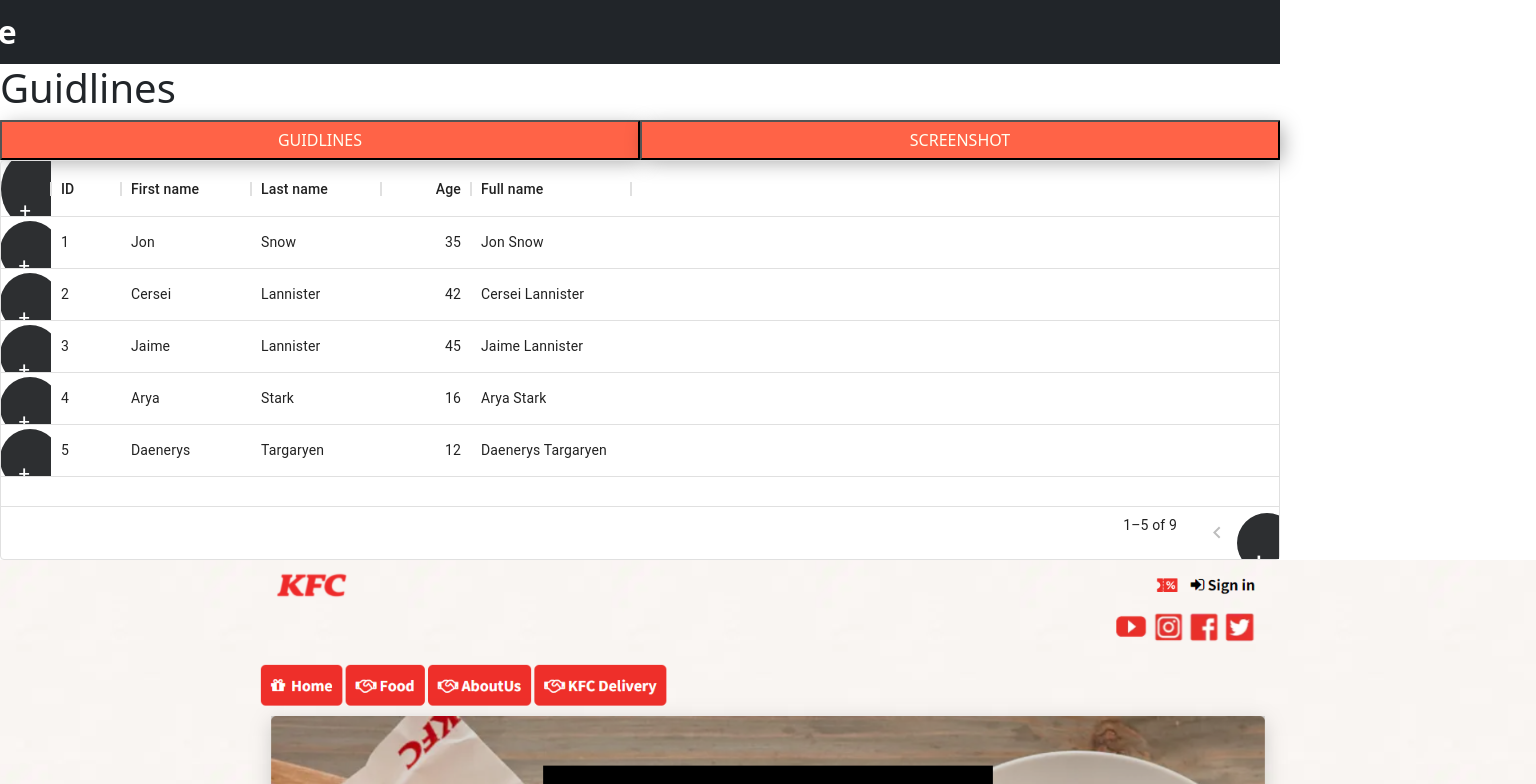
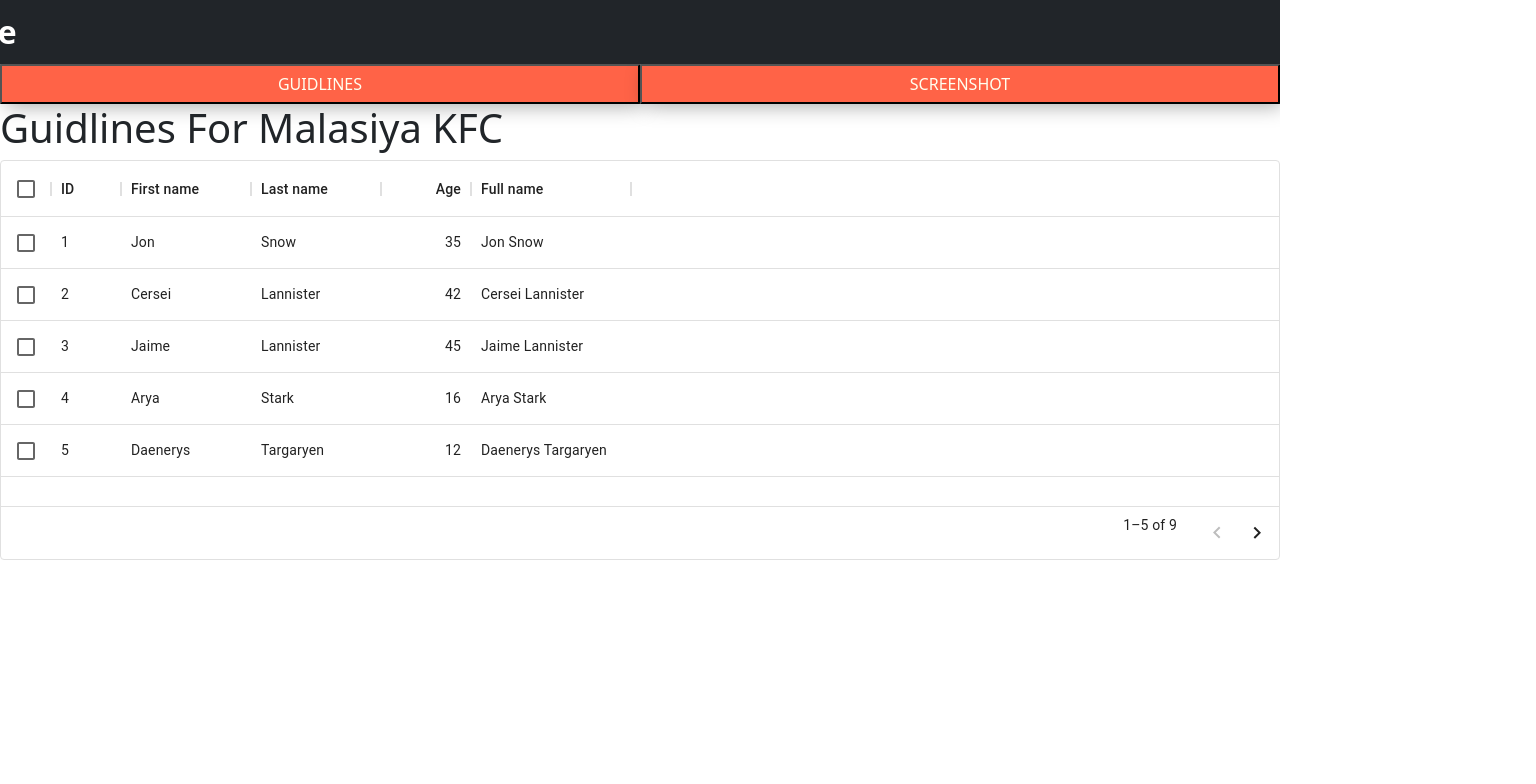
Before and after one commit to SherazLiaqat/myThesis, a React (Create React App) app: page /MalasiyaGuidline in a window 1280 px wide. Shown: the top 784 px of the page, 1536 px wide, since content can reach past the window. Built offline with nearby package versions, Linux system fonts and the light colour scheme.

Commit message:
upadated

```diff
--- a/src/Components/Dropdown.css
+++ b/src/Components/Dropdown.css
@@ -4,12 +4,13 @@
 
 
 .nav1 {
-  width : 400px;
+  width : 600px;
   background : #2d2f31;
   margin : 40px auto;
-  border-radius:  40px;
+  border-radius: 40px;
 }
-span {
+.span {
+
   padding : 30px;
   background : #2d2f31;
   color : white;
@@ -17,12 +18,18 @@
   font-variant : small-caps;
   cursor : pointer;
   display: block;
+  border-radius: 40px;
 }
-
+.slide li a {
+  color: white;
+  text-decoration: none;
+  font-size: 25px;
+}
 span::after {
+ left: 70%;
   float: right;
-  right: 10%;
-  content: "+";
+  /* right: 70%; */
+  content: "";
 }
 
 .slide {
@@ -30,13 +37,13 @@
   width:100%;
   height:0px;
   overflow: hidden;
-  text-align: center;
+  /* text-align: center; */
   transition: height .4s ease;
  color:'white';
  text-Decoration:"none";
 }
 
-.slide li {padding : 30px;}
+.slide li {padding : 8px;list-style: none;}
 
 #touch {position: absolute; opacity: 0; height: 0px;}
 
--- a/src/Components/Dropdown.jsx
+++ b/src/Components/Dropdown.jsx
@@ -6,7 +6,7 @@
     <>
 <nav className="nav1">
 
-<label for="touch"><span>Please Select The Country</span></label>
+<label for="touch"><span style={{fontSize:'32px'}} className="span">Please Select The Country</span></label>
 <input type="checkbox" id="touch"/>
 
 <ul class="slide" style={{color:'white',textDecoration:"none"}}>
--- a/src/Components/Home.jsx
+++ b/src/Components/Home.jsx
@@ -2,7 +2,7 @@
 import DropDown from './Dropdown'
 export default function Home() {
   return (
-    <div>Home
+    <div>
 
 <DropDown/>
     </div>
--- a/src/Components/MalasiyaGuidline.jsx
+++ b/src/Components/MalasiyaGuidline.jsx
@@ -1,8 +1,7 @@
 import "./Guidlines.css";
-import * as React from "react";
+import  React,{useState} from "react";
 import { DataGrid } from "@mui/x-data-grid";
 import img2 from '../Components/Images/my.png';
-
 const columns = [
   { field: "id", headerName: "ID", width: 70 },
   { field: "firstName", headerName: "First name", width: 130 },
@@ -35,14 +34,24 @@
   { id: 8, lastName: "Frances", firstName: "Rossini", age: 36 },
   { id: 9, lastName: "Roxie", firstName: "Harvey", age: 65 },
 ];
-export default function Guidlines() {
+export default function PakistanGuidline() {
+  const [costByStripPack, setCostByStripPack] = useState('false')
+  const selectGuidlines=()=>{
+    setCostByStripPack(true)
+  }
+  const selectScreenshot=()=>{
+    setCostByStripPack(!setCostByStripPack)
+
+  }
+
   return (
     <>
-      <h1>Guidlines</h1>
+
       <div style={{ display: "flex" }}>
-        <button className="button">Guidlines</button>
-        <button className="button">Screenshot</button>
+        <button className="button" onClick={() => selectGuidlines()}>Guidlines</button>
+        <button className="button"onClick={() => selectScreenshot()}>Screenshot</button>
       </div>
+      {costByStripPack ? (<>  <h1>Guidlines For Malasiya KFC</h1>
       <div style={{ height: 400, width: "100%" }}>
         <DataGrid
           rows={rows}
@@ -51,8 +60,8 @@
           rowsPerPageOptions={[5]}
           checkboxSelection
         />
-        <img src={img2}/>
-      </div>
+      </div></>) : (<img src={img2}/>)}
+
     </>
   );
 }
--- a/src/Components/PakistanGuidline.jsx
+++ b/src/Components/PakistanGuidline.jsx
@@ -1,7 +1,7 @@
 import "./Guidlines.css";
-import * as React from "react";
+import  React,{useState} from "react";
 import { DataGrid } from "@mui/x-data-grid";
-
+import img2 from '../Components/Images/pak.png';
 const columns = [
   { field: "id", headerName: "ID", width: 70 },
   { field: "firstName", headerName: "First name", width: 130 },
@@ -35,13 +35,23 @@
   { id: 9, lastName: "Roxie", firstName: "Harvey", age: 65 },
 ];
 export default function PakistanGuidline() {
+  const [costByStripPack, setCostByStripPack] = useState('false')
+  const selectGuidlines=()=>{
+    setCostByStripPack(true)
+
+  }
+  const selectScreenshot=()=>{
+    setCostByStripPack(!setCostByStripPack)
+  }
+
   return (
     <>
-      <h1>Guidlines</h1>
+
       <div style={{ display: "flex" }}>
-        <button className="button">Guidlines</button>
-        <button className="button">Screenshot</button>
+        <button className="button" onClick={() => selectGuidlines()}>Guidlines</button>
+        <button className="button"onClick={() => selectScreenshot()}>Screenshot</button>
       </div>
+      {costByStripPack ? (<>  <h1>Guidlines for Pakistan KFC</h1>
       <div style={{ height: 400, width: "100%" }}>
         <DataGrid
           rows={rows}
@@ -50,7 +60,8 @@
           rowsPerPageOptions={[5]}
           checkboxSelection
         />
-      </div>
+      </div></>) : (<img src={img2}/>)}
+
     </>
   );
 }
```
Also changed, not shown: src/Components/SauiArabiaGuidline.jsx (+17 -7 lines), src/Components/Images/pak.png (renamed from src/Components/Images/pakistanscreenshot.png).
